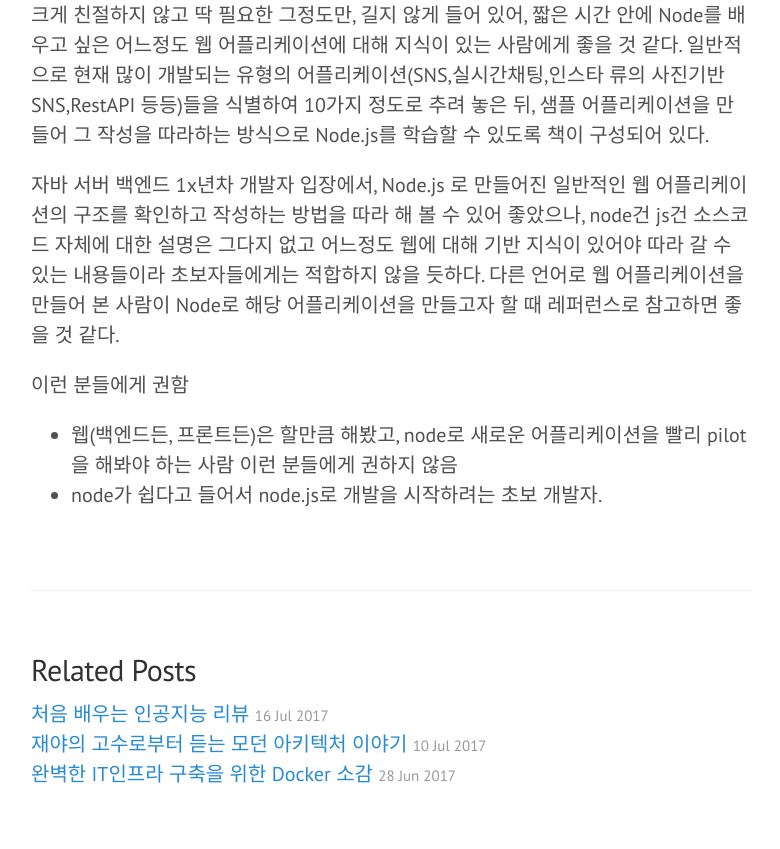
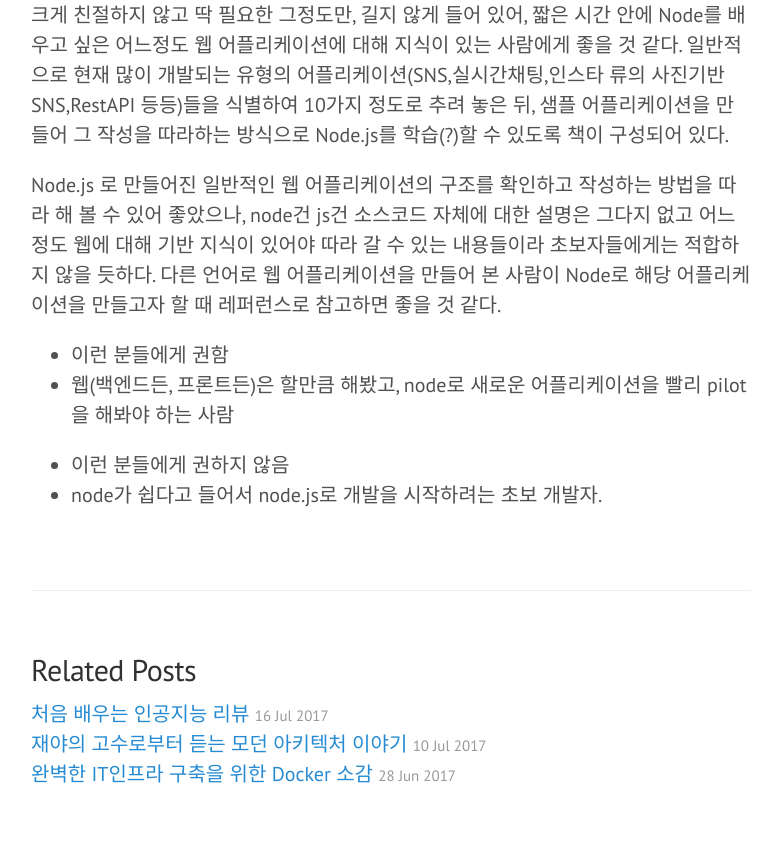
Before and after one commit to skaqud/skaqud.github.com, a Jekyll site: the page built from _posts/2017-08-12-Nodejs6.x-blueprint-review.markdown, in a window 1280 px wide. Shown: the part 632-1481 px from the top of the page, without its empty margins (249-1029 px from the left). Built offline with Jekyll 4.4.1, drawn with Linux system fonts in a browser that asks for light colours.

Commit message:
add post

```diff
--- a/_posts/2017-08-12-Nodejs6.x-blueprint-review.markdown
+++ b/_posts/2017-08-12-Nodejs6.x-blueprint-review.markdown
@@ -13,11 +13,12 @@
 
 
 크게 친절하지 않고 딱 필요한 그정도만, 길지 않게 들어 있어, 짧은 시간 안에 Node를 배우고 싶은 어느정도 웹 어플리케이션에 대해 지식이 있는 사람에게 좋을 것 같다.
-일반적으로 현재 많이 개발되는 유형의 어플리케이션(SNS,실시간채팅,인스타 류의 사진기반SNS,RestAPI 등등)들을 식별하여 10가지 정도로 추려 놓은 뒤, 샘플 어플리케이션을 만들어 그 작성을 따라하는 방식으로 Node.js를 학습할 수 있도록 책이 구성되어 있다.
+일반적으로 현재 많이 개발되는 유형의 어플리케이션(SNS,실시간채팅,인스타 류의 사진기반SNS,RestAPI 등등)들을 식별하여 10가지 정도로 추려 놓은 뒤, 샘플 어플리케이션을 만들어 그 작성을 따라하는 방식으로 Node.js를 학습(?)할 수 있도록 책이 구성되어 있다.
 
-자바 서버 백엔드 1x년차 개발자 입장에서, Node.js 로 만들어진 일반적인 웹 어플리케이션의 구조를 확인하고 작성하는 방법을 따라 해 볼 수 있어 좋았으나, node건 js건 소스코드 자체에 대한 설명은 그다지 없고 어느정도 웹에 대해 기반 지식이 있어야 따라 갈 수 있는 내용들이라 초보자들에게는 적합하지 않을 듯하다. 다른 언어로 웹 어플리케이션을 만들어 본 사람이 Node로 해당 어플리케이션을 만들고자 할 때 레퍼런스로 참고하면 좋을 것 같다.
+Node.js 로 만들어진 일반적인 웹 어플리케이션의 구조를 확인하고 작성하는 방법을 따라 해 볼 수 있어 좋았으나, node건 js건 소스코드 자체에 대한 설명은 그다지 없고 어느정도 웹에 대해 기반 지식이 있어야 따라 갈 수 있는 내용들이라 초보자들에게는 적합하지 않을 듯하다. 다른 언어로 웹 어플리케이션을 만들어 본 사람이 Node로 해당 어플리케이션을 만들고자 할 때 레퍼런스로 참고하면 좋을 것 같다.
 
-이런 분들에게 권함
+* 이런 분들에게 권함
 - 웹(백엔드든, 프론트든)은 할만큼 해봤고, node로 새로운 어플리케이션을 빨리 pilot을 해봐야 하는 사람
-이런 분들에게 권하지 않음
+
+* 이런 분들에게 권하지 않음
 - node가 쉽다고 들어서 node.js로 개발을 시작하려는 초보 개발자.
```
